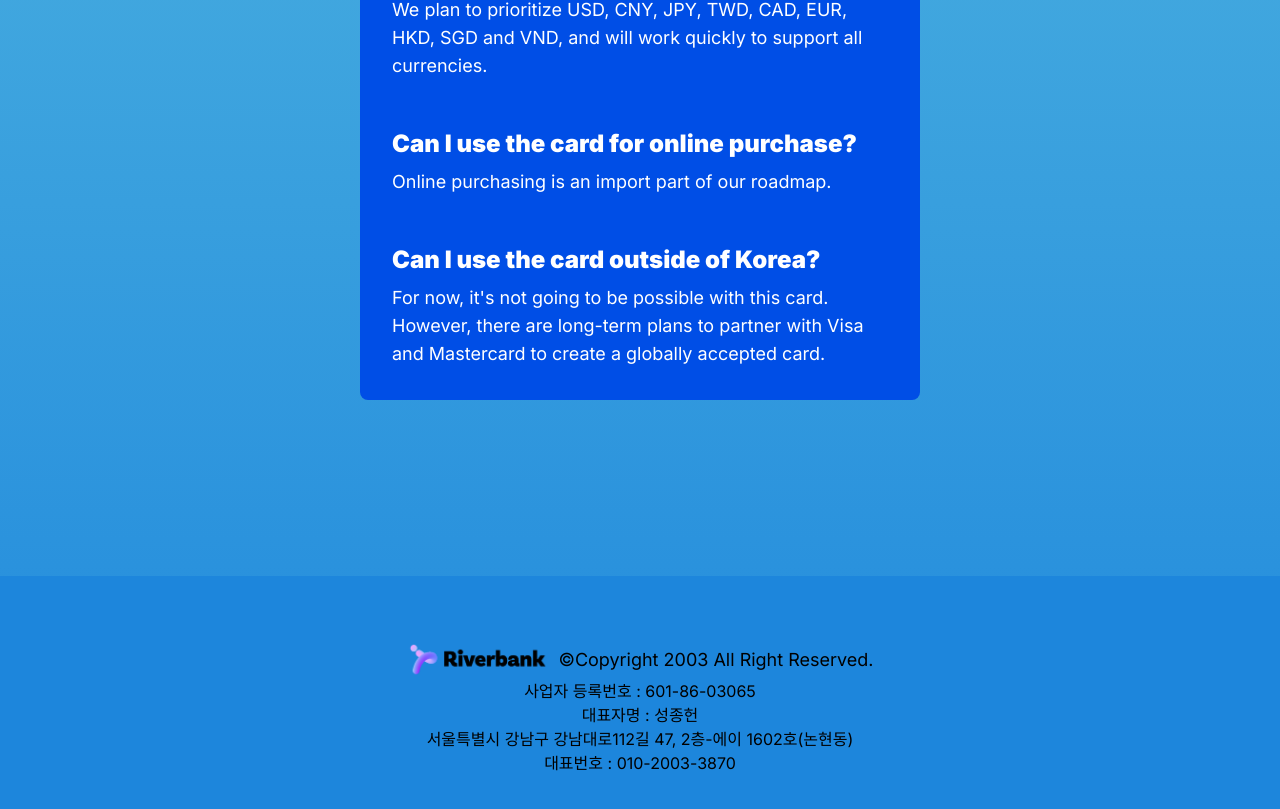
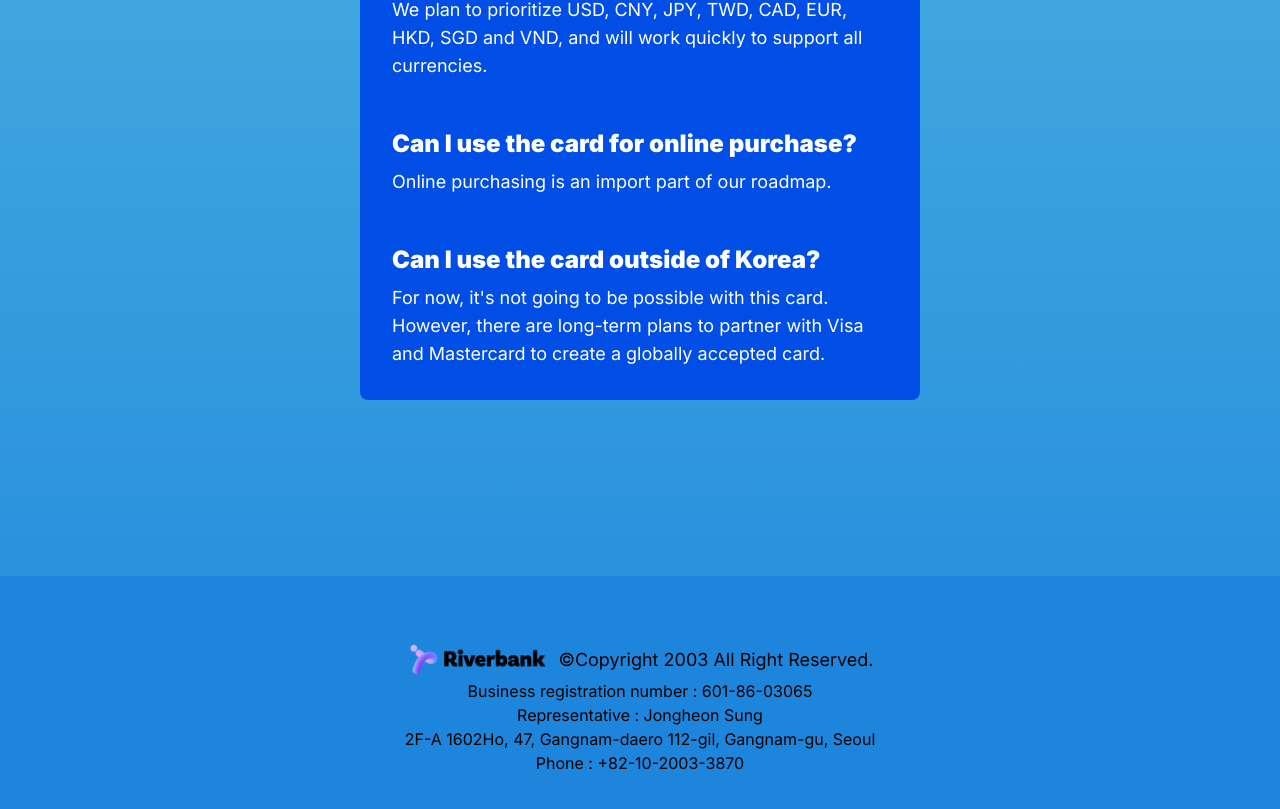
Before and after one commit to boohyunsik/riverbank-exchange-rate, a Next.js app: page / in a window 1280 px wide. Shown: the part 3978-4787 px from the top of the page. Built offline with nearby package versions, Linux system fonts and the light colour scheme.

Commit message:
fix: footer to eng

```diff
--- a/app/component/footer.tsx
+++ b/app/component/footer.tsx
@@ -10,10 +10,10 @@ export default function Footer() {
                          alt={"riverbank_logo_color.png"}/>
                     <p className="w-auto text-xs sm:text-lg text-black">©Copyright 2003 All Right Reserved.</p>
                 </div>
-                <p>사업자 등록번호 : 601-86-03065</p>
-                <p>대표자명 : 성종헌</p>
-                <p>서울특별시 강남구 강남대로112길 47, 2층-에이 1602호(논현동)</p>
-                <p>대표번호 : 010-2003-3870</p>
+                <p>Business registration number : 601-86-03065</p>
+                <p>Representative : Jongheon Sung</p>
+                <p>2F-A 1602Ho, 47, Gangnam-daero 112-gil, Gangnam-gu, Seoul</p>
+                <p>Phone : +82-10-2003-3870</p>
             </div>
         </div>
     )
```
